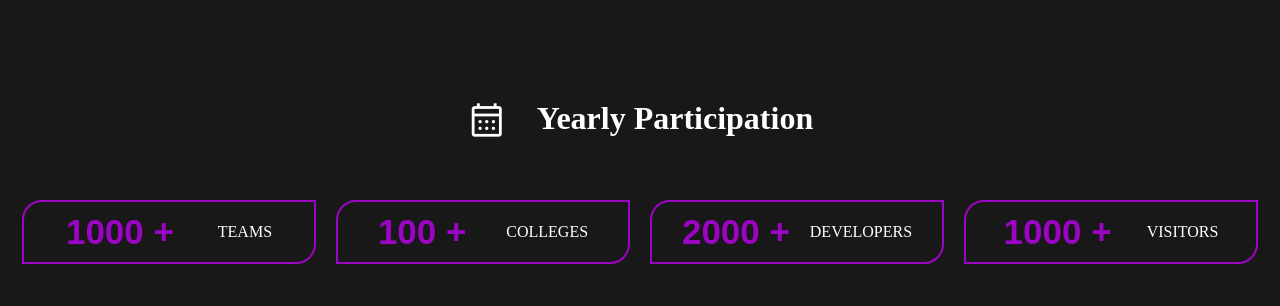
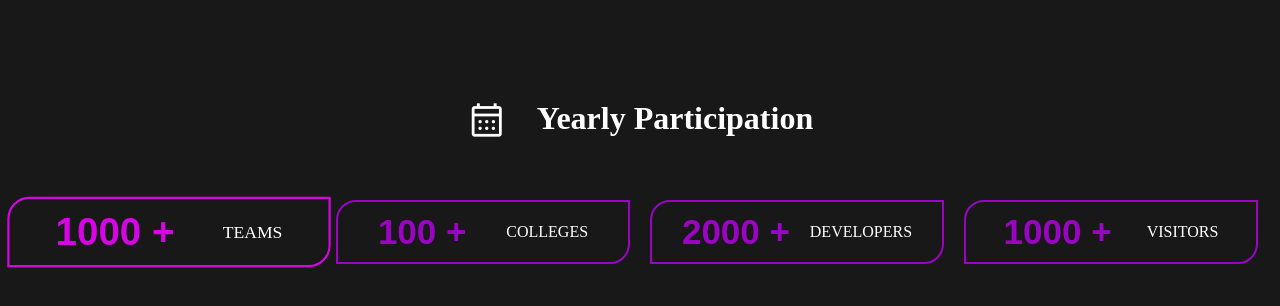
Before and after one commit to Ayush05m/ALL-WebD-Projects, a plain HTML site: page ICell/Incrementation/index.html in a window 1280 px wide. In both pictures the pointer is over the element 169 px from the left and 232 px from the top of the page. Shown: the top 306 px of the page. Drawn offline with nearby package versions, Linux system fonts and the light colour scheme.

Commit message:
Update style.css

```diff
--- a/ICell/Incrementation/style.css
+++ b/ICell/Incrementation/style.css
@@ -7,6 +7,7 @@ body {
     background: #181818;
     color: #fff;
     text-align: center;
+    user-select: none;
 }
 
 .contain{
@@ -49,6 +50,12 @@ body {
     margin: 10px;
     padding: 5px 20px;
     border-radius: 20px 0 20px 0;
+    transition: all 0.2s;
+}
+
+.card:hover{
+    border: 2px solid #d505e4;
+    scale: 1.1;
 }
 
 .numCategory{
@@ -57,3 +64,7 @@ body {
     font-weight: bolder;
     color: #9a04c3;
 }
+
+.card:hover > .numCategory{
+    color: #d505e4;
+}
```
